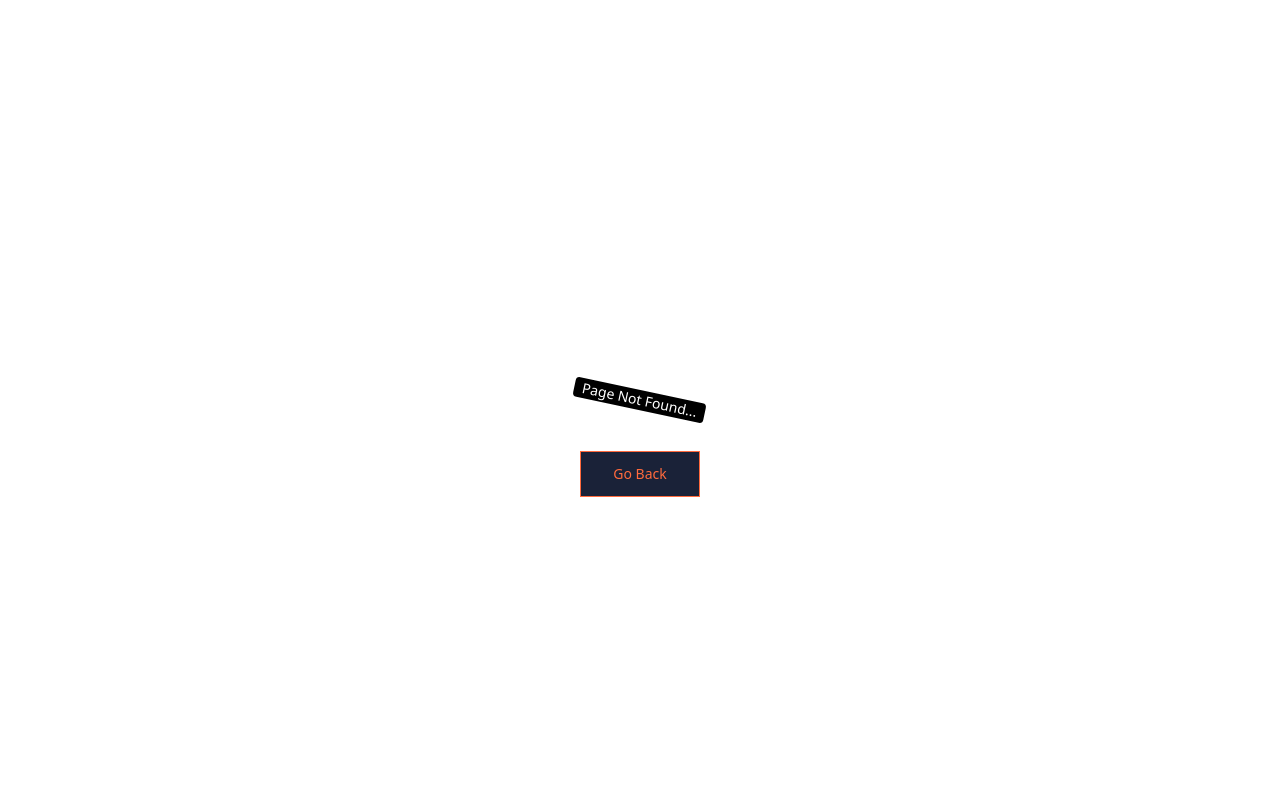
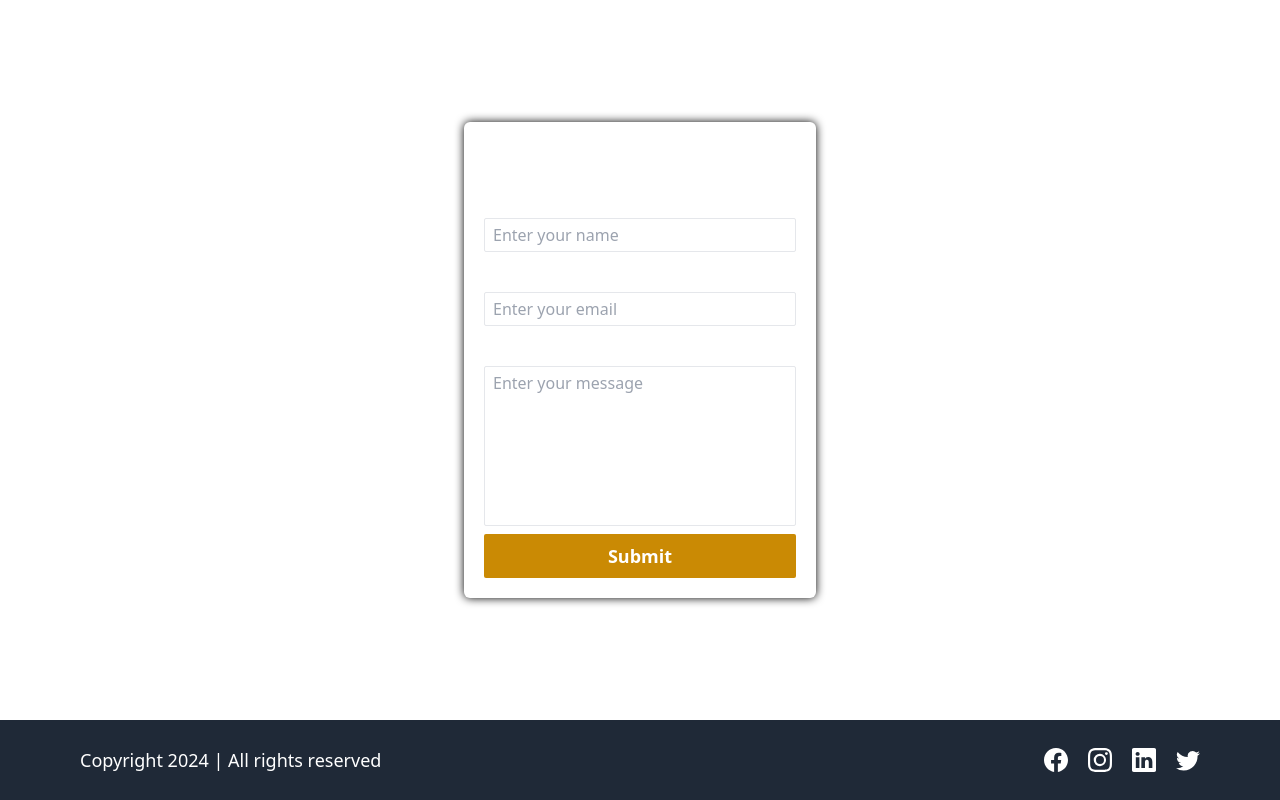
Before and after one commit to Vedantnawale/lms_frontend, a React (Vite) app: page /contact in a window 1280 px wide. Before the commit this address had no page. Built offline with nearby package versions, Linux system fonts and the light colour scheme.

Commit message:
added contact page successfully

```diff
--- a/src/App.jsx
+++ b/src/App.jsx
@@ -6,6 +6,7 @@
 import Signup from './Pages/Signup'
 import Login from './Pages/Login'
 import CourseList from './Pages/Course/CourseList'
+import Contact from './Pages/Contact'
 
 function App() {
 
@@ -16,6 +17,7 @@
    <Routes>
     <Route path="/" element={<HomePage />}></Route>
     <Route path="/about" element={<AboutUs />}></Route>
+    <Route path="/contact" element={<Contact />}></Route>
 
     <Route path="/courses" element={<CourseList />}></Route>
 
--- /dev/null
+++ b/src/Helpers/regexMatcher.js
@@ -0,0 +1,8 @@
+
+export function isEmail(string) {
+ return string.match(/^(([^<>()[\]\\.,;:\s@"]+(\.[^<>()[\]\\.,;:\s@"]+)*)|.(".+"))@((\[[0-9]{1,3}\.[0-9]{1,3}\.[0-9]{1,3}\.[0-9]{1,3}\])|(([a-zA-Z\-0-9]+\.)+[a-zA-Z]{2,}))$/)
+}
+
+export function isValidPassword(string) {
+ return string.match(/^(?=.*[0-9])(?=.*[!@#$%^&*])[a-zA-Z0-9!@#$%^&*]{6,16}$/)
+}
--- /dev/null
+++ b/src/Pages/Contact.jsx
@@ -0,0 +1,119 @@
+import React, { useState } from 'react'
+import HomeLayout from '../Layouts/HomeLayout'
+import toast from 'react-hot-toast'
+import { isEmail } from '../Helpers/regexMatcher'
+import axiosInstance from '../Helpers/axiosInstance'
+
+const Contact = () => {
+    const [userInput, setUserInput] = useState({
+        name: "",
+        email: "",
+        message: "",
+    })
+
+    function handleInputChange(e) {
+        const { name, value } = e.target
+        console.log(name, value);
+        setUserInput({
+            ...userInput,
+            [name]: value
+        })
+    }
+
+    // AsyncThunk kyuki koi state maintain nahi karni hai
+
+  async  function onFormSubmit(e) {
+        e.preventDefault();
+        if (!userInput.email || !userInput.name || !userInput.message) {
+            toast.error("All Fields are manadatory");
+            return;
+        }
+        if (!isEmail(userInput.email)) {
+            toast.error("Invalid email")
+            return;
+        }
+        try {
+            const response = axiosInstance.post("/contact", userInput)
+            toast.promise(response, {
+                loading: "Submitting your message...",
+                success: "Form submitted successfully",
+                error: "Failed to submit the form"
+            });
+
+            const  contactResponse = await response;
+            if (contactResponse?.data?.success) {
+                setUserInput({
+                    name: "",
+                    email: "",
+                    message: "",
+                })
+            }
+        } catch (error) {
+            toast.error("Operation failed...")
+        }
+    }
+
+    return (
+        <HomeLayout>
+            <div className='flex items-center justify-center h-[90vh]'>
+                <form
+                    noValidate
+                    onSubmit={onFormSubmit}
+                    className="flex flex-col items-center justify-center gap-2 p-5 rounded-md text-white shadow-[0_0_10px_black] w-[22rem]">
+
+                    <h1 className='text-3xl font-semibold'>
+                        Contact Form
+                    </h1>
+                    <div className='flex flex-col w-full gap-1'>
+                        <label htmlFor="name" className='text-xl font-semibold'>
+                            Name
+                        </label>
+                        <input
+                            className='bg-transparent border px-2 py-1 rounded-sm'
+                            type="text"
+                            id="name"
+                            name="name"
+                            placeholder="Enter your name"
+                            onChange={handleInputChange}
+                            value={userInput.name} />
+                    </div>
+
+                    <div className='flex flex-col w-full gap-1'>
+                        <label htmlFor="Email" className='text-xl font-semibold'>
+                            Email
+                        </label>
+                        <input
+                            className='bg-transparent border px-2 py-1 rounded-sm'
+                            type="email"
+                            id="email"
+                            name="email"
+                            placeholder="Enter your email"
+                            onChange={handleInputChange}
+                            value={userInput.email} />
+                    </div>
+
+                    <div className='flex flex-col w-full gap-1'>
+                        <label htmlFor="message" className='text-xl font-semibold'>
+                            Message
+                        </label>
+                        <textarea
+                            className='bg-transparent border px-2 py-1 rounded-sm resize-none h-40'
+                            id="message"
+                            name="message"
+                            placeholder="Enter your message"
+                            onChange={handleInputChange}
+                            value={userInput.message} />
+                    </div>
+                    <button
+                        type="submit"
+                        className='w-full bg-yellow-600 hover:bg-yellow-500 transition-all ease-in-out duration-300 rounded-sm py-2 font-semibold text-lg cursor-pointer'
+                    >
+                        Submit
+                    </button>
+                </form>
+            </div>
+        </HomeLayout>
+    )
+}
+
+export default Contact
--- a/src/Pages/Signup.jsx
+++ b/src/Pages/Signup.jsx
@@ -5,6 +5,7 @@
 import { useDispatch } from 'react-redux'
 import { toast } from "react-hot-toast"
 import { createAccount } from '../Redux/Slices/AuthSlice'
+import { isEmail, isValidPassword } from '../Helpers/regexMatcher'
 
 const Signup = () => {
 
@@ -60,13 +61,13 @@
         }
 
         // checking valid email id
-        if (!signupData.email.match(/^(([^<>()[\]\\.,;:\s@"]+(\.[^<>()[\]\\.,;:\s@"]+)*)|.(".+"))@((\[[0-9]{1,3}\.[0-9]{1,3}\.[0-9]{1,3}\.[0-9]{1,3}\])|(([a-zA-Z\-0-9]+\.)+[a-zA-Z]{2,}))$/)) {
+        if (!isEmail(signupData.email)) {
             toast.error("Invalid email id")
             return;
         }
 
         // checking password validation
-        if (!signupData.password.match(/^(?=.*[0-9])(?=.*[!@#$%^&*])[a-zA-Z0-9!@#$%^&*]{6,16}$/)) {
+        if (!isValidPassword(signupData.password)) {
             toast.error("Password should be 6-16 character long with atleast a number and special character")
             return;
         }
```
